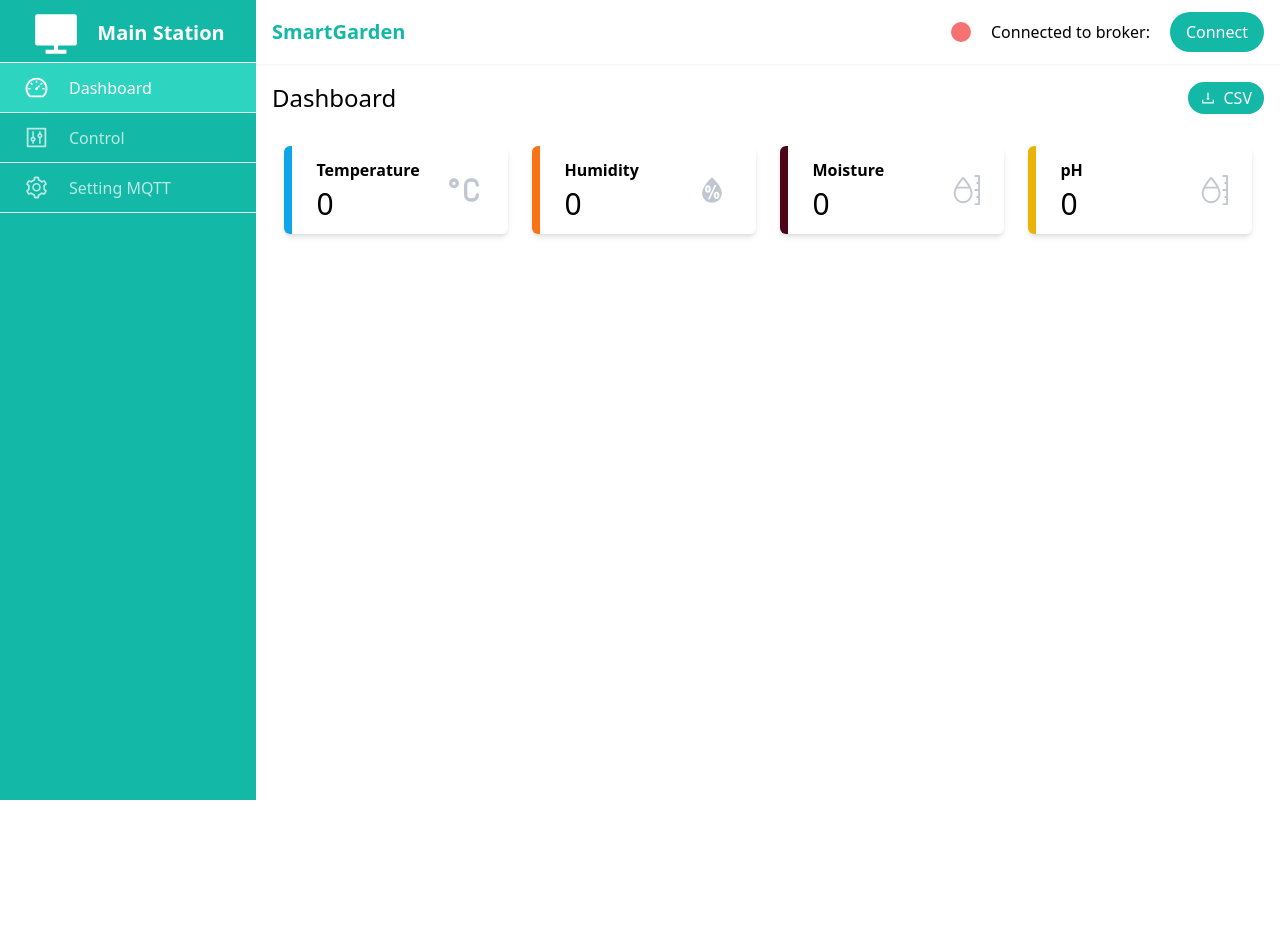
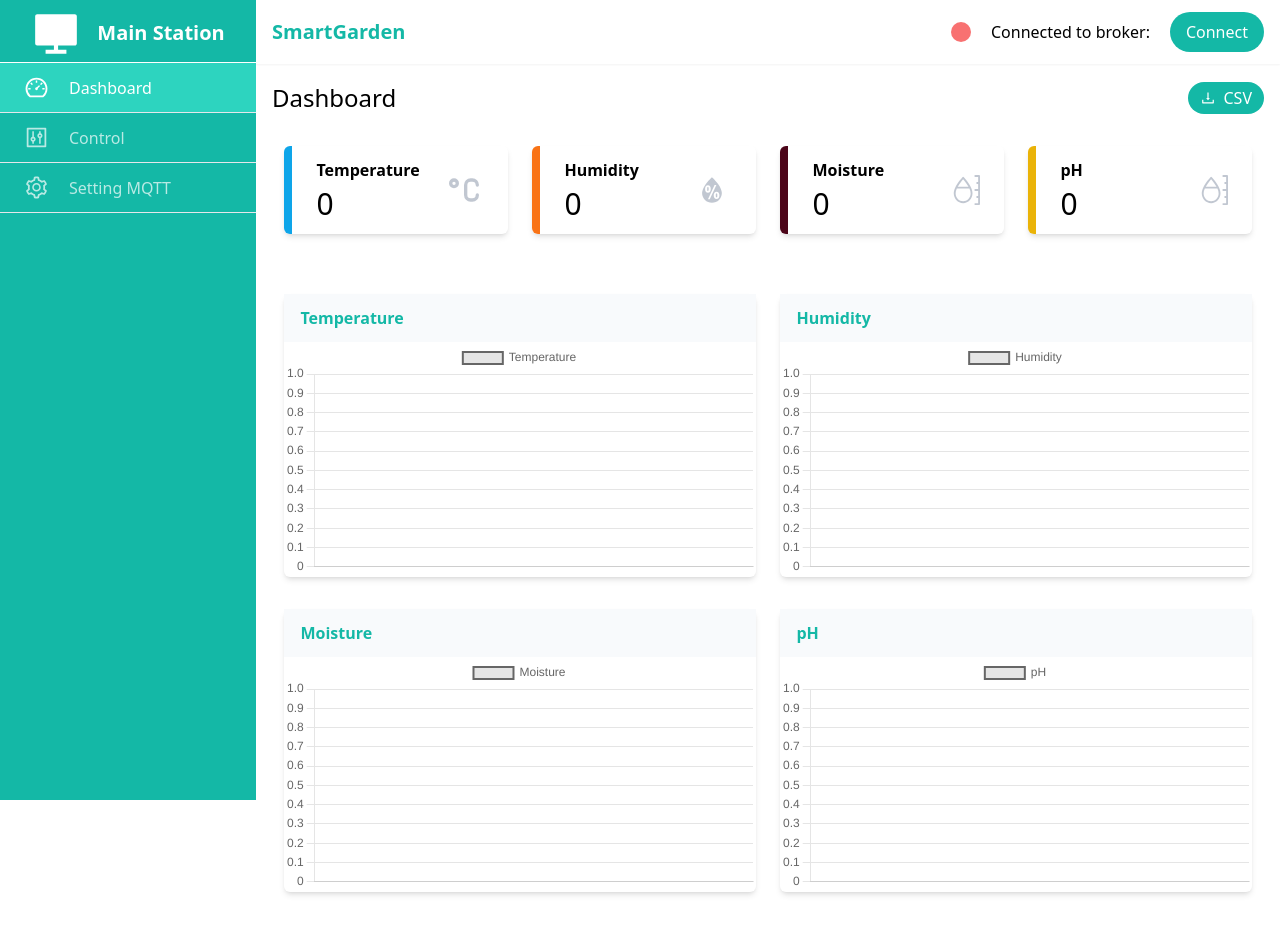
Before and after one commit to tubagusdylan/smart-garden-app, a React (Vite) app: page / in a window 1280 px wide. Shown: the top 934 px of the page. Before the commit the page ends 800 px from the top, so only its background shows below. Built offline with nearby package versions, Linux system fonts and the light colour scheme.

Commit message:
create chart components

```diff
--- /dev/null
+++ b/src/components/ChartCard.jsx
@@ -0,0 +1,44 @@
+import { CategoryScale } from "chart.js";
+import Chart from "chart.js/auto";
+import { useState } from "react";
+import LineChart from "./LineChart";
+
+Chart.register(CategoryScale);
+
+/* eslint-disable react/prop-types */
+const ChartCard = ({ name, datas, borderColor }) => {
+  /*
+    publish json (ini setelah subcribe, diparsing dulu agar formatnya menjadi begini)-> datas: {
+        msg,
+        updatedAt
+    }
+  */
+  const [chartData, setChartData] = useState({
+    labels: [],
+    datasets: [
+      {
+        label: name,
+        data: [],
+        borderColor: borderColor,
+        borderWidth: 2,
+      },
+    ],
+  });
+
+  setInterval(() => {
+    setChartData(datas);
+  }, 5000);
+
+  return (
+    <>
+      <div className="w-full lg:w-1/2">
+        <div className={`w-full lg:w-[95%] lg:mb-8 mx-auto shadow-md rounded-md`}>
+          <header className="w-full bg-slate-50 py-3 px-4 overflow-hidden font-semibold text-teal-500">{name}</header>
+          <LineChart chartData={chartData} />
+        </div>
+      </div>
+    </>
+  );
+};
+
+export default ChartCard;
--- /dev/null
+++ b/src/components/LineChart.jsx
@@ -0,0 +1,12 @@
+/* eslint-disable react/prop-types */
+import { Line } from "react-chartjs-2";
+
+const LineChart = ({ chartData }) => {
+  return (
+    <>
+      <Line data={chartData} />
+    </>
+  );
+};
+
+export default LineChart;
--- a/src/pages/Dashboard.jsx
+++ b/src/pages/Dashboard.jsx
@@ -2,8 +2,8 @@ import { AiOutlineDownload } from "react-icons/ai";
 import { TbTemperatureCelsius } from "react-icons/tb";
 import { WiHumidity } from "react-icons/wi";
 import { BsMoisture } from "react-icons/bs";
-
 import SensorCard from "../components/SensorCard";
+import ChartCard from "../components/ChartCard";
 
 const sensors = [
   {
@@ -44,11 +44,21 @@ const Dashboard = () => {
           </button>
         </header>
 
-        <section id="sensor" className="flex flex-wrap w-full gap-6 md:gap-0">
+        <section id="sensor" className="flex flex-wrap w-full gap-6 md:gap-0 mb-10">
           {sensors.map((sensor, index) => {
             return (
               <>
                 <SensorCard key={index} name={sensor.name} data={sensor.data} icon={sensor.icon} borderColor={sensor.borderColor} />
+              </>
+            );
+          })}
+        </section>
+
+        <section id="chart-sensor" className="flex flex-wrap w-full gap-6 md:gap-0">
+          {sensors.map((sensor, index) => {
+            return (
+              <>
+                <ChartCard key={index} datas={sensor.data} name={sensor.name} borderColor={sensor.borderColor} />
               </>
             );
           })}
```
